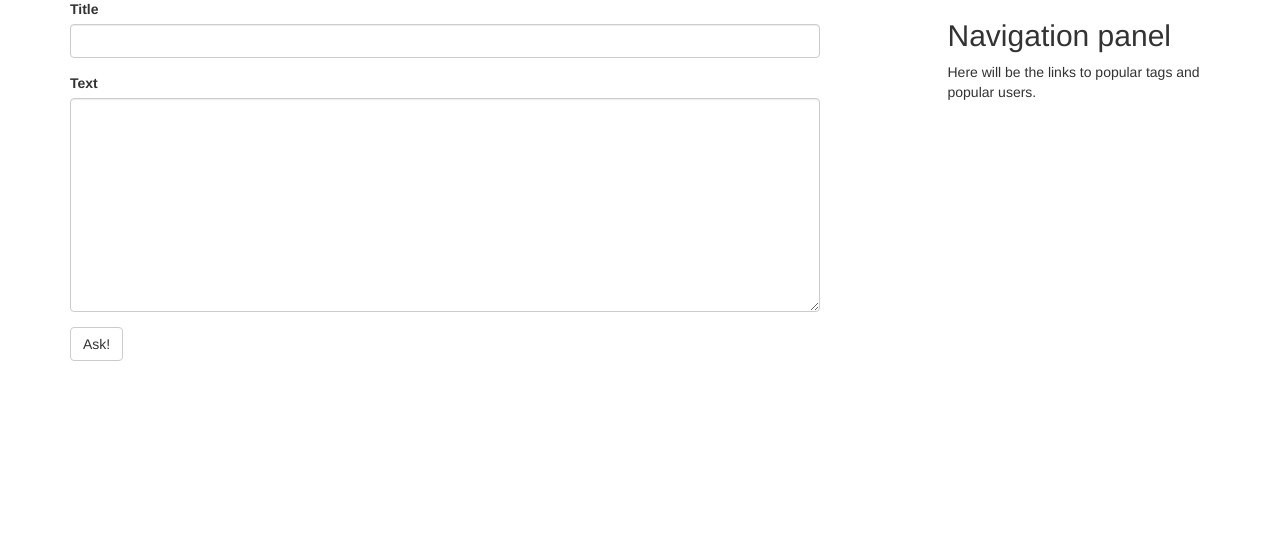
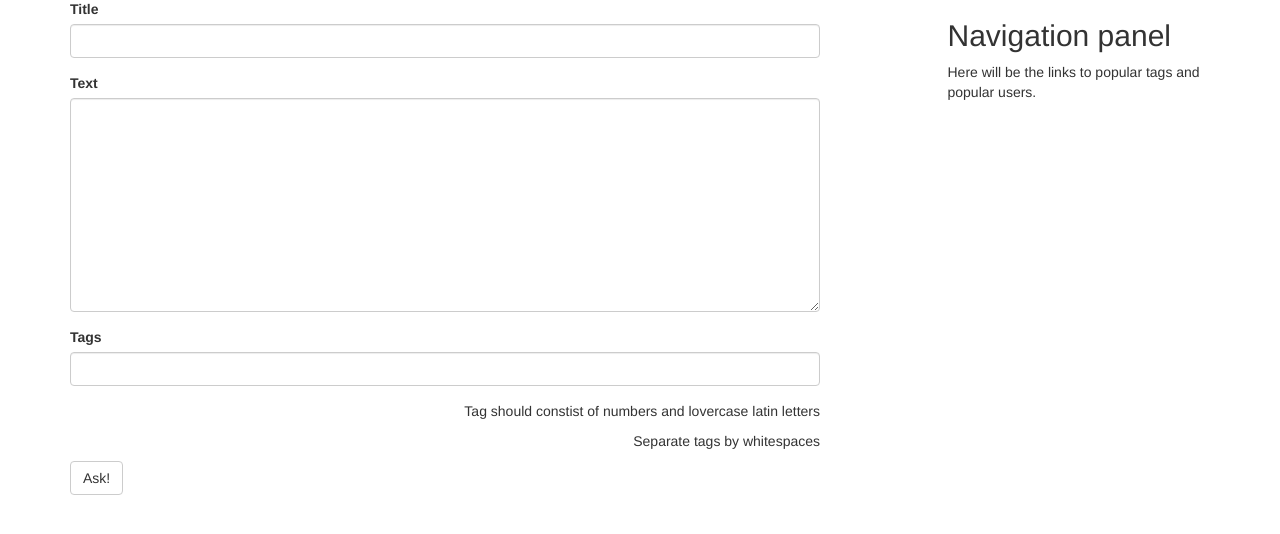
Before and after one commit to Oktosha/askPupkin, a Django app: page /ask/ in a window 1280 px wide. Shown: the part 71-605 px from the top of the page. Run offline with Django 3.2, Linux system fonts and the light colour scheme; the visitor is signed in with stand-in values (Sample User, id 1); some libraries are stand-ins or nearby versions.

Commit message:
Add tags addition to ask form

```diff
--- a/questions/forms.py
+++ b/questions/forms.py
@@ -1,7 +1,8 @@
 from django import forms
 from django.contrib.auth.forms import UserCreationForm
 from django.forms import ModelForm
-from .models import Question, UserWithAvatar
+from django.core.validators import RegexValidator
+from .models import Question, UserWithAvatar, Tag
 
 class UserForm(UserCreationForm):
     email = forms.EmailField(required=True)
@@ -20,6 +21,16 @@ class UserForm(UserCreationForm):
         return user
 
 class AskForm(ModelForm):
+    tags = forms.CharField(required=False,
+        validators=[RegexValidator("^[0-9a-z]+([\s]+[0-9a-z]+)*$")])
     class Meta:
         model = Question
         fields = ("title", "text")
+
+    def save_tags(self, question):
+        tagList = map(str.strip, self.cleaned_data["tags"].split())
+        for tagname in tagList:
+            tag, is_created = Tag.objects.get_or_create(name=tagname)
+            tag.save()
+            question.tags.add(tag)
+        question.save()
--- a/questions/templates/questions/ask.html
+++ b/questions/templates/questions/ask.html
@@ -6,6 +6,9 @@
     {% csrf_token %}
     {% input_field form.title "Title" %}
     {% input_field form.text "Text" %}
+    {% input_field form.tags "Tags" %}
+    <p class="text-right">Tag should constist of numbers and lovercase latin letters</p>
+    <p class="text-right">Separate tags by whitespaces</p>
     <button type="submit" class="btn btn-default">Ask!</button>
 </form>
 
--- a/questions/views.py
+++ b/questions/views.py
@@ -34,6 +34,7 @@ def ask(request):
             question.author = request.user
             question.pub_date = timezone.now()
             question.save()
+            form.save_tags(question)
             return redirect(redirect_to)
     else:
         form = forms.AskForm()
```
